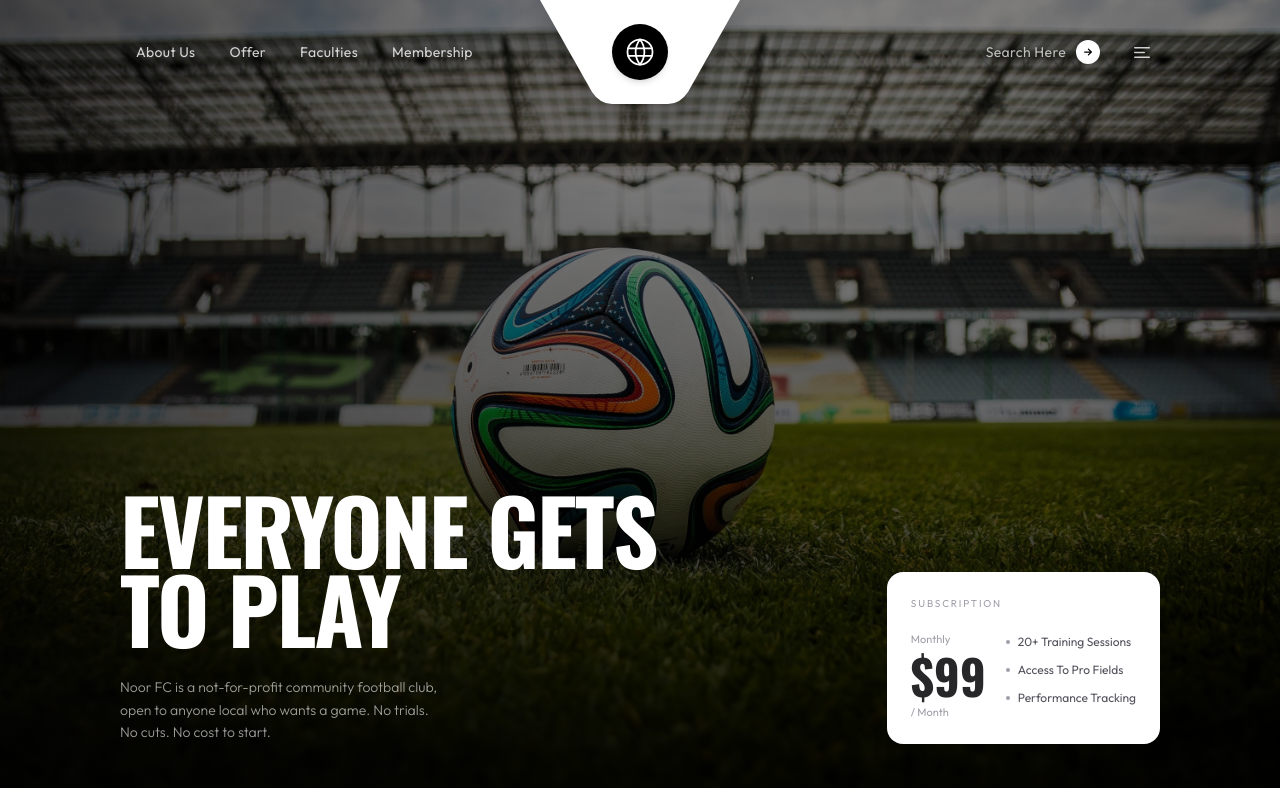
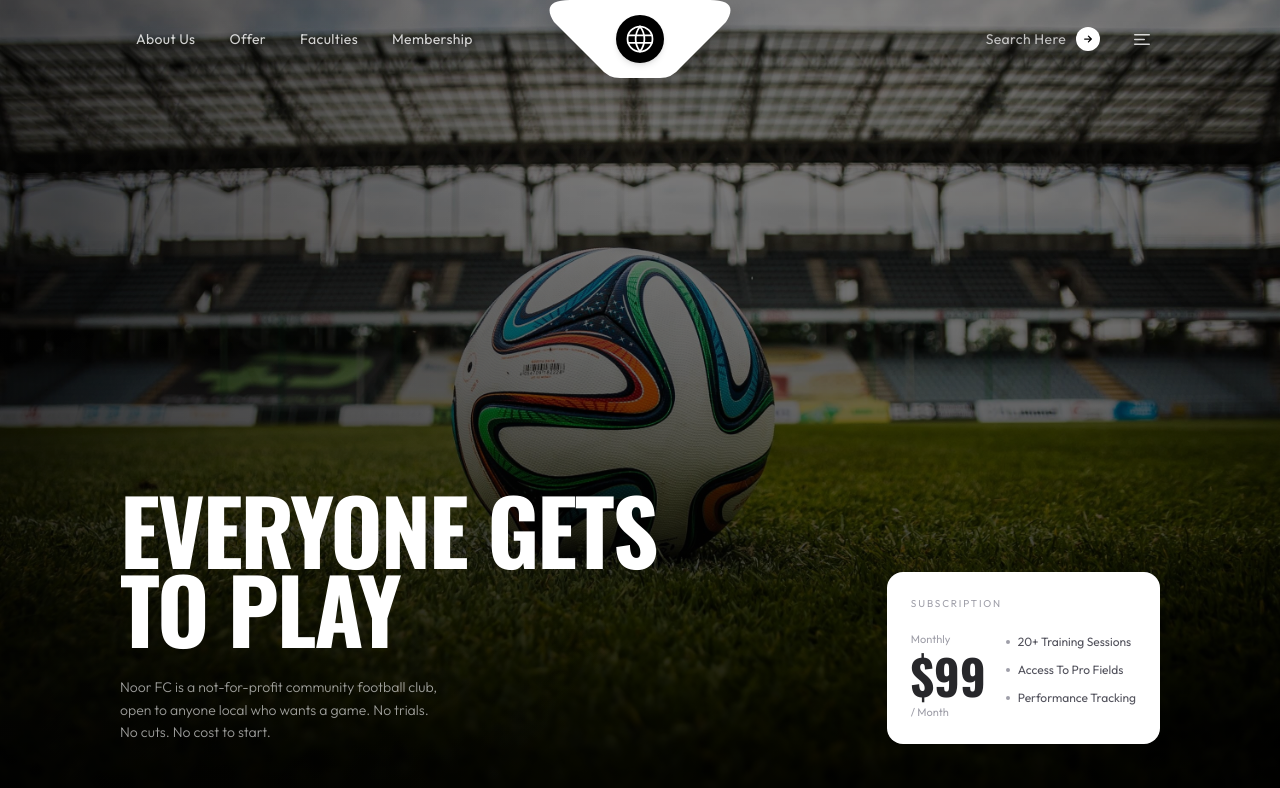
Before and after one commit to michael-codelibrary/noor-fc, a Next.js app: page / in a window 1280 px wide. Shown: the top 788 px of the page. Built offline with nearby package versions, Linux system fonts and the light colour scheme.

Commit message:
feat: shorter trapezoid with noticeable rounded top corners

```diff
--- a/components/Navbar.tsx
+++ b/components/Navbar.tsx
@@ -8,19 +8,18 @@ export default function Navbar() {
     >
       {/* Inverted trapezoid — straight sides, rounded bottom corners */}
       <div className="absolute top-0 left-1/2 -translate-x-1/2 z-20 pointer-events-none">
-        <div className="relative" style={{ width: "200px", height: "112px" }}>
-
+        <div className="relative" style={{ width: "200px", height: "86px" }}>
           {/* SVG trapezoid: straight slants, Q-bezier only at the two bottom corners */}
           <svg
             width="200"
-            height="112"
-            viewBox="0 0 200 112"
+            height="86"
+            viewBox="0 0 200 86"
             fill="none"
             xmlns="http://www.w3.org/2000/svg"
             style={{ filter: "drop-shadow(0 5px 18px rgba(0,0,0,0.28))" }}
           >
             <path
-              d="M0,0 H200 L148,92 Q140,104 128,104 H72 Q60,104 52,92 L0,0 Z"
+              d="M30,0 H170 Q200,0 186,22 L140,68 Q132,78 120,78 H80 Q68,78 60,68 L14,22 Q0,0 30,0 Z"
               fill="white"
             />
           </svg>
@@ -28,9 +27,9 @@ export default function Navbar() {
           {/* Black circular logo — centered in the white area */}
           <div
             className="absolute top-0 left-0 right-0 flex items-center justify-center"
-            style={{ height: "104px" }}
+            style={{ height: "78px" }}
           >
-            <div className="w-14 h-14 bg-black rounded-full flex items-center justify-center shadow-md">
+            <div className="w-12 h-12 bg-black rounded-full flex items-center justify-center shadow-md">
               <svg
                 width="30"
                 height="30"
@@ -72,7 +71,7 @@ export default function Navbar() {
       {/* Transparent nav row */}
       <nav
         className="flex items-center justify-between px-[120px]"
-        style={{ height: "104px" }}
+        style={{ height: "78px" }}
       >
         {/* Left: nav links */}
         <div className="flex items-center gap-0.5">
```
